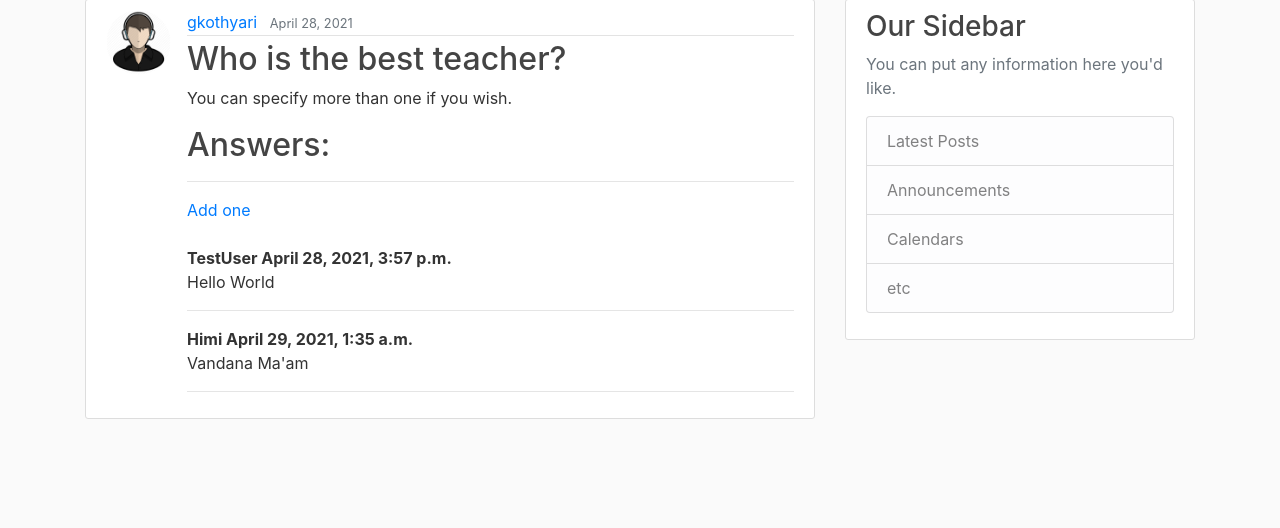
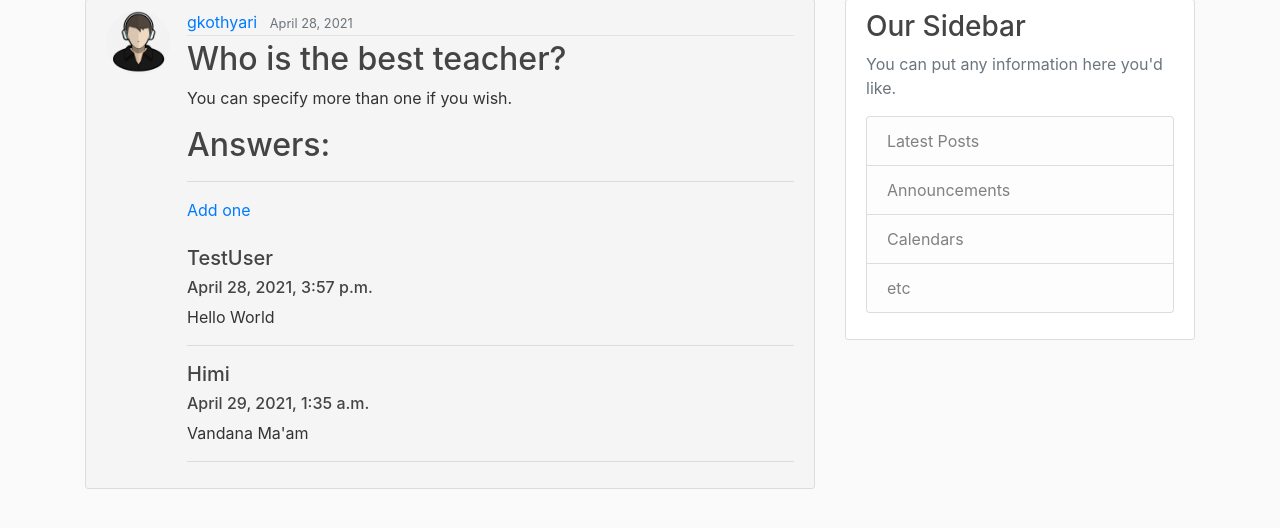
Before and after one commit to gkothyari/InCUiry, a Django app: page /post/45/ in a window 1280 px wide. Shown: the part 81-609 px from the top of the page. Run offline with Django 3.2, Linux system fonts and the light colour scheme; data comes from the database, SQL or seed files in the repository; some libraries are stand-ins or nearby versions.

Commit message:
final_site

```diff
--- a/blog/templates/blog/post_detail.html
+++ b/blog/templates/blog/post_detail.html
@@ -1,6 +1,6 @@
 {% extends "blog/base.html" %}
 {% block content %}
-  <article class="media content-section">
+  <article class="media content-section" style="background-color: whitesmoke" >
     <img class="rounded-circle article-img" src="{{ object.author.profile.image.url }}">
     <div class="media-body">
       <div class="article-metadata">
@@ -29,10 +29,9 @@
       <br><br>
         {% for answer in post.answers.all %}
           <strong>
-           {{ answer.posted_by }}
-           {{ answer.date_posted }}
+          <h5> {{ answer.posted_by }} </h5>
+           <h6> {{ answer.date_posted }} </h6>
           </strong>
-          <br>
            {{answer}}
            <br/>
            <hr>
```
